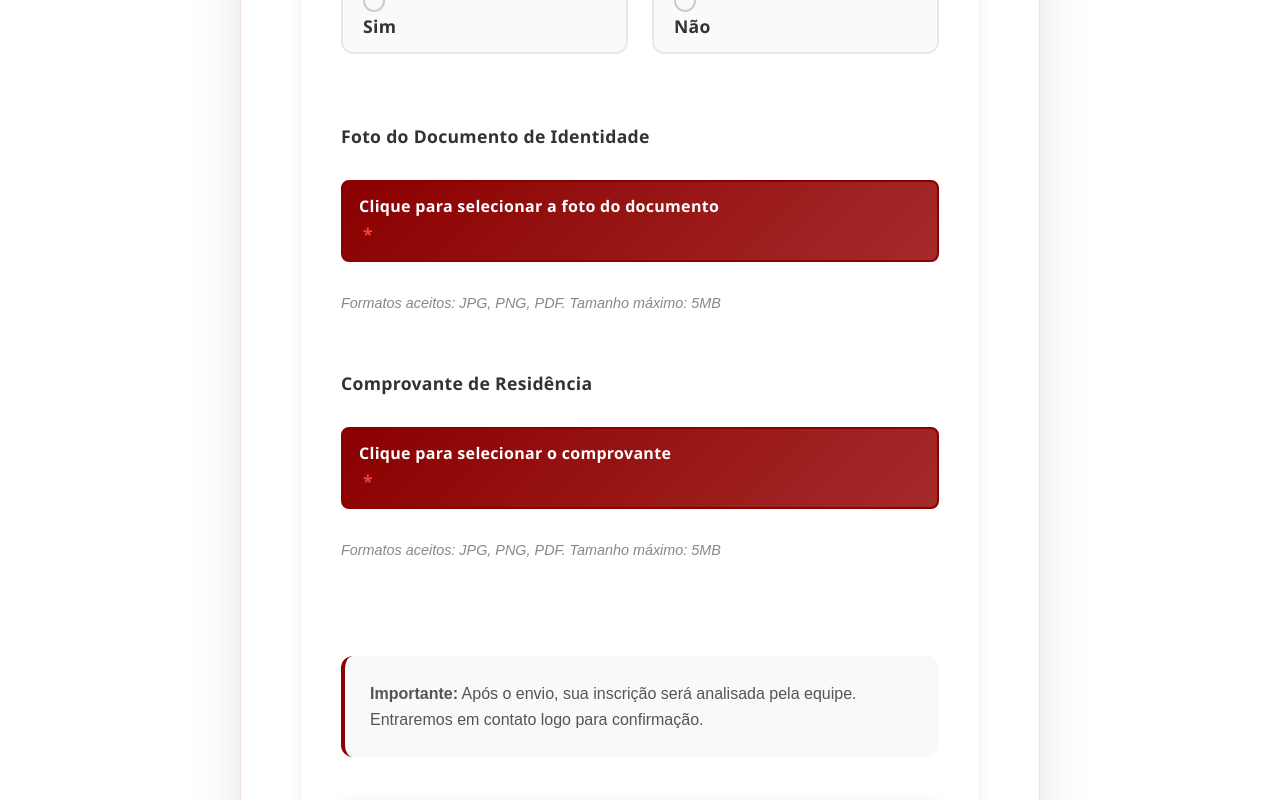
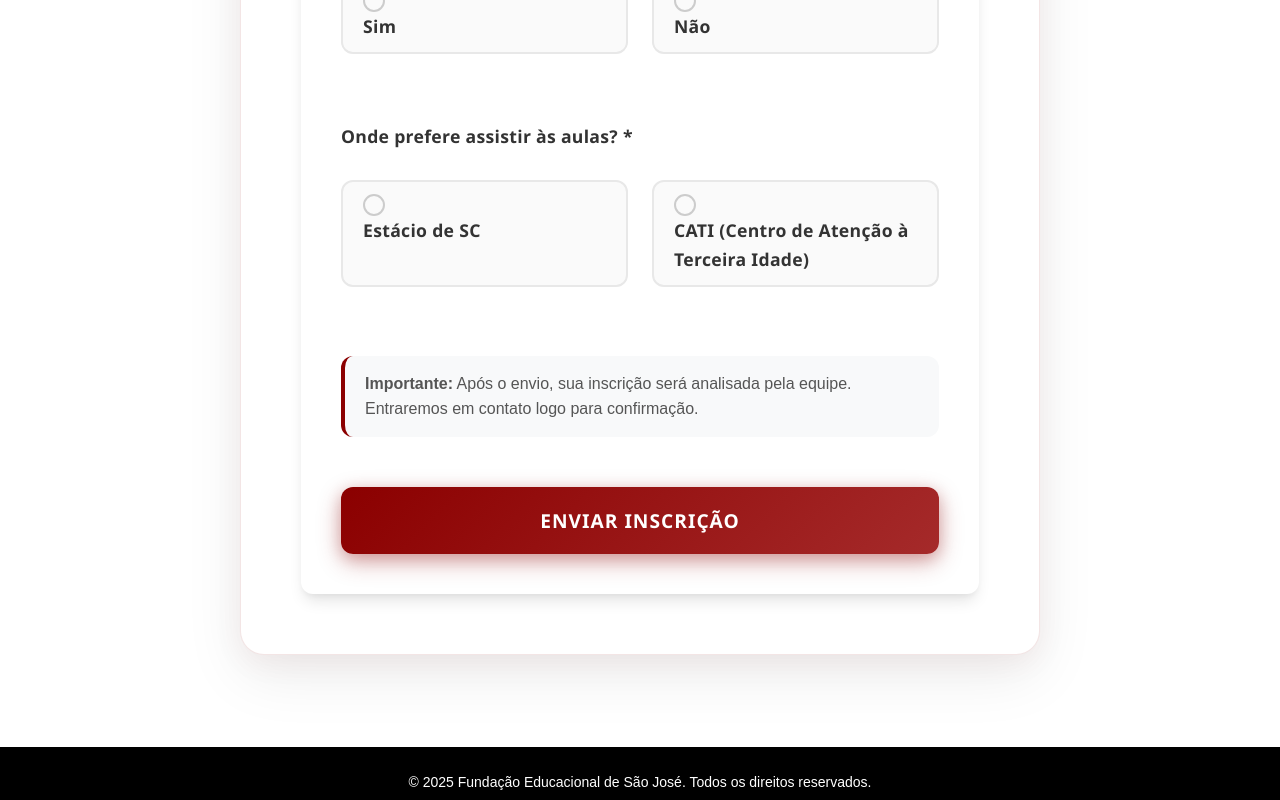
Before and after one commit to FUNDESJ/site-fundesj, a React (Vite) app: page /idbasico/inscricoes in a window 1280 px wide. Shown: the part 1480-2280 px from the top of the page. Built offline with nearby package versions, Linux system fonts and the light colour scheme.

Commit message:
Mudanças no formulário

```diff
--- a/src/pages/home/index.jsx
+++ b/src/pages/home/index.jsx
@@ -78,12 +78,12 @@ function Home() {
                     <h1>FUNDESJ</h1>
                     <p>Fundação Educacional de São José</p>
 
-                    {/*<Link to="/idbasico/inscricoes" className="inscricao-link">
+                    <Link to="/idbasico/inscricoes" className="inscricao-link">
                         <button className="inscricao-btn">
                             Inscrições Inclusão Digital 2026
                             <span className="btn-arrow">→</span>
                         </button>
-                    </Link> */}
+                    </Link>
                 </div>
             </div>
 
--- a/src/pages/idbasico/inscricoes/Inscricoes.jsx
+++ b/src/pages/idbasico/inscricoes/Inscricoes.jsx
@@ -10,8 +10,7 @@ export default function Inscricoes() {
         celular: '',
         email: '',
         primeira_vez: null,
-    documentoFoto: null,
-    comprovanteResidencia: null
+        localAula: '',
     })
 
     const [isSubmitted, setIsSubmitted] = useState(false)
@@ -47,14 +46,9 @@ export default function Inscricoes() {
     const handleSubmit = async (e) => {
         e.preventDefault()
 
-    if (
-      !formData.nomeCompleto ||
-      !formData.dataNascimento ||
-      !formData.celular ||
-      formData.primeira_vez === null ||
-      !formData.documentoFoto ||
-      !formData.comprovanteResidencia
-    ) {
+        if (!formData.nomeCompleto || !formData.dataNascimento || !formData.celular ||
+            !formData.cursoAnterior || !formData.localAula ||
+            !formData.documentoFoto || !formData.comprovanteResidencia) {
             setSubmissionStatus('error')
             setErrorMessage('Preencha todos os campos obrigatórios.')
             return
@@ -260,51 +254,34 @@ export default function Inscricoes() {
                                     </label>
                                 </div>
                             </div>
-
                             <div className="form-group">
-                <label htmlFor="documentoFoto">Foto do Documento de Identidade </label>
-                <div className="file-upload-container" required>
+                                <label htmlFor="localAula">Onde prefere assistir às aulas? *</label>
+                                <div className="radio-group">
+                                    <label className="radio-option">
                                         <input
-                    type="file"
-                    id="documentoFoto"
-                    name="documentoFoto"
+                                            type="radio"
+                                            name="localAula"
+                                            value="estacio"
+                                            checked={formData.localAula === 'estacio'}
                                             onChange={handleChange}
-                    className="file-input"
                                             required
-                    disabled={isLoading}
                                         />
-                  <label htmlFor="documentoFoto" className={`file-label ${isLoading ? 'disabled' : ''}`}>
-                    <div className="file-text">
-                      {formData.documentoFoto
-                        ? `Documento selecionado: ${formData.documentoFoto.name}`
-                        : 'Clique para selecionar a foto do documento'}
-                    </div>
+                                        <span className="radio-custom"></span>
+                                        Estácio de SC
+                                    </label>
+                                    <label className="radio-option">
+                                        <input
+                                            type="radio"
+                                            name="localAula"
+                                            value="cati"
+                                            checked={formData.localAula === 'cati'}
+                                            onChange={handleChange}
+                                            required
+                                        />
+                                        <span className="radio-custom"></span>
+                                        CATI (Centro de Atenção à Terceira Idade)
                                     </label>
                                 </div>
-                <p className="file-hint">Formatos aceitos: JPG, PNG, PDF. Tamanho máximo: 5MB</p>
-              </div>
-
-              <div className="form-group">
-                <label htmlFor="comprovanteResidencia">Comprovante de Residência </label>
-                <div className="file-upload-container" required>
-                  <input
-                    type="file"
-                    id="comprovanteResidencia"
-                    name="comprovanteResidencia"
-                    onChange={handleChange}
-                    className="file-input"
-                    required
-                    disabled={isLoading}
-                  />
-                  <label htmlFor="comprovanteResidencia" className={`file-label ${isLoading ? 'disabled' : ''}`}>
-                    <div className="file-text">
-                      {formData.comprovanteResidencia
-                        ? `Comprovante selecionado: ${formData.comprovanteResidencia.name}`
-                        : 'Clique para selecionar o comprovante'}
-                    </div>
-                  </label>
-                </div>
-                <p className="file-hint">Formatos aceitos: JPG, PNG, PDF. Tamanho máximo: 5MB</p>
                             </div>
 
                             <div className="form-info">
--- a/src/pages/idbasico/inscricoes/inscricoes.css
+++ b/src/pages/idbasico/inscricoes/inscricoes.css
@@ -311,8 +311,8 @@
 
 /* Informações adicionais */
 .form-info {
-  margin-top: 40px;
-  padding: 25px;
+  margin-top: 1px;
+  padding: 15px 20px;
   background: #f8f9fa;
   border-radius: 12px;
   border-left: 4px solid #8B0000;
@@ -914,7 +914,8 @@
   transform-origin: 0 50%;
 }
 
-.check-icon::before, .check-icon::after {
+.check-icon::before,
+.check-icon::after {
   content: '';
   height: 4px;
   background: #2E8B57;
@@ -1075,13 +1076,23 @@
 
 /* Animações */
 @keyframes spin {
-  0% { transform: rotate(0deg); }
-  100% { transform: rotate(360deg); }
+  0% {
+    transform: rotate(0deg);
+  }
+
+  100% {
+    transform: rotate(360deg);
+  }
 }
 
 @keyframes fadeIn {
-  from { opacity: 0; }
-  to { opacity: 1; }
+  from {
+    opacity: 0;
+  }
+
+  to {
+    opacity: 1;
+  }
 }
 
 @keyframes bounceIn {
@@ -1089,22 +1100,42 @@
     opacity: 0;
     transform: scale(0.3);
   }
+
   50% {
     opacity: 1;
     transform: scale(1.05);
   }
+
   70% {
     transform: scale(0.9);
   }
+
   100% {
     transform: scale(1);
   }
 }
 
 @keyframes shake {
-  0%, 100% { transform: translateX(0); }
-  10%, 30%, 50%, 70%, 90% { transform: translateX(-5px); }
-  20%, 40%, 60%, 80% { transform: translateX(5px); }
+
+  0%,
+  100% {
+    transform: translateX(0);
+  }
+
+  10%,
+  30%,
+  50%,
+  70%,
+  90% {
+    transform: translateX(-5px);
+  }
+
+  20%,
+  40%,
+  60%,
+  80% {
+    transform: translateX(5px);
+  }
 }
 
 @keyframes icon-line-tip {
@@ -1113,21 +1144,25 @@
     left: 1px;
     top: 19px;
   }
+
   54% {
     width: 0;
     left: 1px;
     top: 19px;
   }
+
   70% {
     width: 50px;
     left: -8px;
     top: 37px;
   }
+
   84% {
     width: 17px;
     left: 21px;
     top: 48px;
   }
+
   100% {
     width: 25px;
     left: 14px;
@@ -1141,16 +1176,19 @@
     right: 46px;
     top: 54px;
   }
+
   65% {
     width: 0;
     right: 46px;
     top: 54px;
   }
+
   84% {
     width: 55px;
     right: 0px;
     top: 35px;
   }
+
   100% {
     width: 47px;
     right: 8px;
@@ -1160,6 +1198,7 @@
 
 /* Responsividade para os novos elementos */
 @media (max-width: 768px) {
+
   .loading-content,
   .success-animation {
     padding: 30px 20px;
@@ -1195,6 +1234,7 @@
 }
 
 @media (max-width: 480px) {
+
   .loading-content,
   .success-animation {
     padding: 20px 15px;
```
Lines whose indentation alone changed are shown as unchanged.
